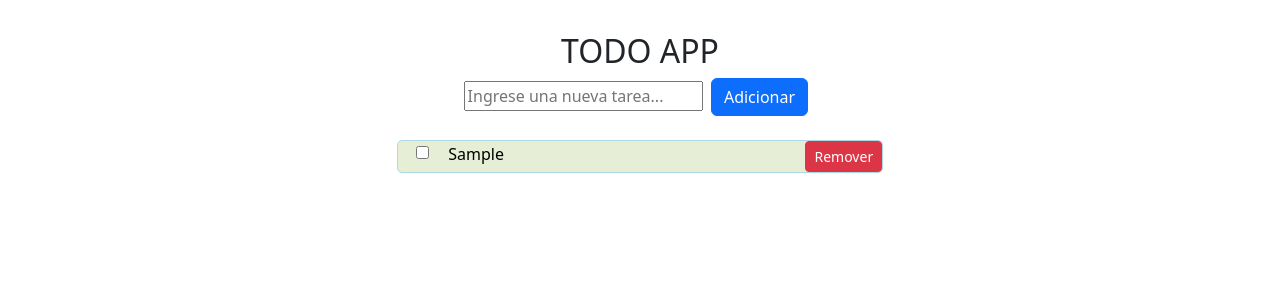
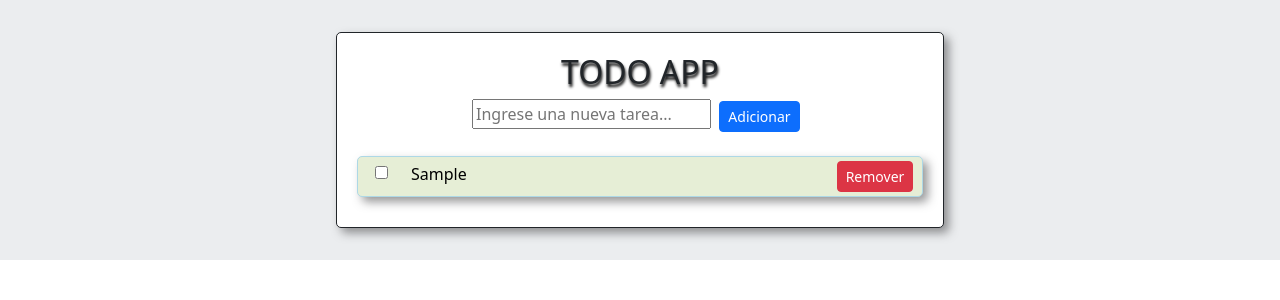
Before and after one commit to carldelarm/miproytodo, a React (Vite) app: page / in a window 1280 px wide. Both pictures are taken after typing "Sample" into the empty fields and a click on the button "Adicionar". Shown: the top 300 px of the page. Built offline with nearby package versions, Linux system fonts and the light colour scheme.

Commit message:
Se realizan mejoras de presentacion

```diff
--- a/src/App.css
+++ /dev/null
@@ -1,43 +0,0 @@
-
-#root {
-  max-width: 1280px;
-  margin: 0 auto;
-  padding: 2rem;
-  text-align: center;
-}
-
-.logo {
-  height: 6em;
-  padding: 1.5em;
-  will-change: filter;
-  transition: filter 300ms;
-}
-.logo:hover {
-  filter: drop-shadow(0 0 2em #646cffaa);
-}
-.logo.react:hover {
-  filter: drop-shadow(0 0 2em #61dafbaa);
-}
-
-@keyframes logo-spin {
-  from {
-    transform: rotate(0deg);
-  }
-  to {
-    transform: rotate(360deg);
-  }
-}
-
-@media (prefers-reduced-motion: no-preference) {
-  a:nth-of-type(2) .logo {
-    animation: logo-spin infinite 20s linear;
-  }
-}
-
-.card {
-  padding: 2em;
-}
-
-.read-the-docs {
-  color: #888;
-}
--- a/src/components/Task.tsx
+++ b/src/components/Task.tsx
@@ -47,29 +47,36 @@ const Task = ({tarea,onDelete,onUpdate}:Props) => {
 
   return (
     <section className='caja-tarea'>
-        <div style={{width:'10%'}}>
+        <div className="container">
+          <div className="row">
+            <div className="col-1 p-1 m-0">
               <input type="checkbox" name={`chk_task_${id}`} id={`chk_task_${id}`}
                     checked={executed}
                     onChange={onMarkTask}
               />
             </div>
-
-        <div style={{width:'50%', textAlign:'left'}}>
-          <input type="text" value={taskDescription} className="input-task" onChange={onUpdateTask} />
+            <div className="col-7 p-1">
+              <input type="text"
+                     value={taskDescription}
+                     className="input-task"
+                     onChange={onUpdateTask}
+              />
             </div>
-
+            <div className="col-2 p-1">
               {
                 showBtnUpdate && (
-            <div className="div-actualizar" style={{width:'20%', textAlign:'right'}}>
-              <button className='btn btn-primary btn-sm'
+                  <>
+                    <button className='btn btn-success btn-sm'
                       name={`btn_update_${id}`} id={`btn_update_${id}`}
                       onClick={() => onUpdate({id,taskDescription,executed})}>Actualizar</button>&nbsp;
-          </div>
+                  </>
                 )
               }
-
-        <div style={{width:'40%', textAlign:'right'}}>
+            </div>
+            <div className="col-2 p-1">
               <button className='btn btn-danger btn-sm' onClick={() => onDelete(id)}>Remover</button>
+            </div>
+          </div>
         </div>
     </section>
   )
--- a/src/components/Todo.tsx
+++ b/src/components/Todo.tsx
@@ -9,7 +9,6 @@ const Todo = () => {
   const [description, setDescription] = useState("");
 
   const getListTasks = async () => {
-    console.log('Metodo que deberia consultar todas las tareas');
     const todos = localStorage.getItem('todos') || '[]';
     const tareas:Tarea[] = JSON.parse(todos);
     localStorage.setItem('todos',JSON.stringify(tareas));
@@ -72,7 +71,7 @@ const Todo = () => {
   }
 
   const onUpdate = (data:any) => {
-    console.log('data',data);
+    //console.log('data',data);
     const { id,taskDescription,executed } = data;
     //Borra primera la tarea con el [id]
     const newList = tasksList.filter((task:Tarea) => task.id != id);
@@ -91,17 +90,14 @@ const Todo = () => {
 
     localStorage.setItem('todos',JSON.stringify(updatedList));
     setTasksList(updatedList);
-    //alert('Actualización exitosa.');
-
     const btnToHide = document.getElementById(`btn_update_${id}`);
-    console.log('btnToHide',btnToHide);
     if (btnToHide!==null) btnToHide.style.display = 'none';
 
   }
 
   return (
       <div className='contenedor'>
-        <h2>TODO APP</h2>
+        <h2 className='title'>TODO APP</h2>
 
         <section id="busqueda">
           <div>
@@ -114,7 +110,7 @@ const Todo = () => {
                   value={ description }
                   onChange={ onInputChange }
               />&nbsp;&nbsp;
-              <button type='submit' className='btn btn-primary' onClick={onAddNewTask}>Adicionar</button>&nbsp;&nbsp;
+              <button type='submit' className='btn btn-primary btn-sm' onClick={onAddNewTask}>Adicionar</button>&nbsp;&nbsp;
             </form>
           </div>
         </section>
--- a/src/index.css
+++ b/src/index.css
@@ -4,23 +4,28 @@
   margin: 0 auto;
   padding: 2rem;
   text-align: center;
+  background: #EBEDEF;
 }
 
 
 /* Mi estilos */
 
+.title{
+  text-shadow: 1px 3px 3px black;
+}
+
 .caja-tarea{
   display: flex;
   justify-content: center;
   border: 1px solid lightblue;
-  margin-bottom: 5px;
+  margin-bottom: 10px;
   border-radius: 5px;
   width: 100%;
   color: rgb(45, 78, 75);
   font-weight: bold;
   background: rgb(230, 238, 214);
+  box-shadow: 5px 5px 10px rgba(52, 52, 53, 0.5);
 }
-
 
 .contenedor-principal{
   display: flex;
@@ -29,14 +34,20 @@
 
 .contenedor{
   margin: auto;
-  width: 40%;
-}
-
-.div-actualizar{
-  /* display: none; */
+  width: 50%;
+  border-radius: 5px;
+  background: #fff;
+  padding: 20px;
+  border: 1px solid;
+  box-shadow: 5px 5px 10px rgba(52, 52, 53, 0.5);
 }
 
 .input-task{
   background: rgb(230, 238, 214);
   border: 0;
+  width: 100%;
 }
+
+.div-update{
+  padding: 0;
+}
```
Also changed, not shown: src/App.tsx (deleted, +0 -29 lines). Lines whose indentation alone changed are shown as unchanged.
